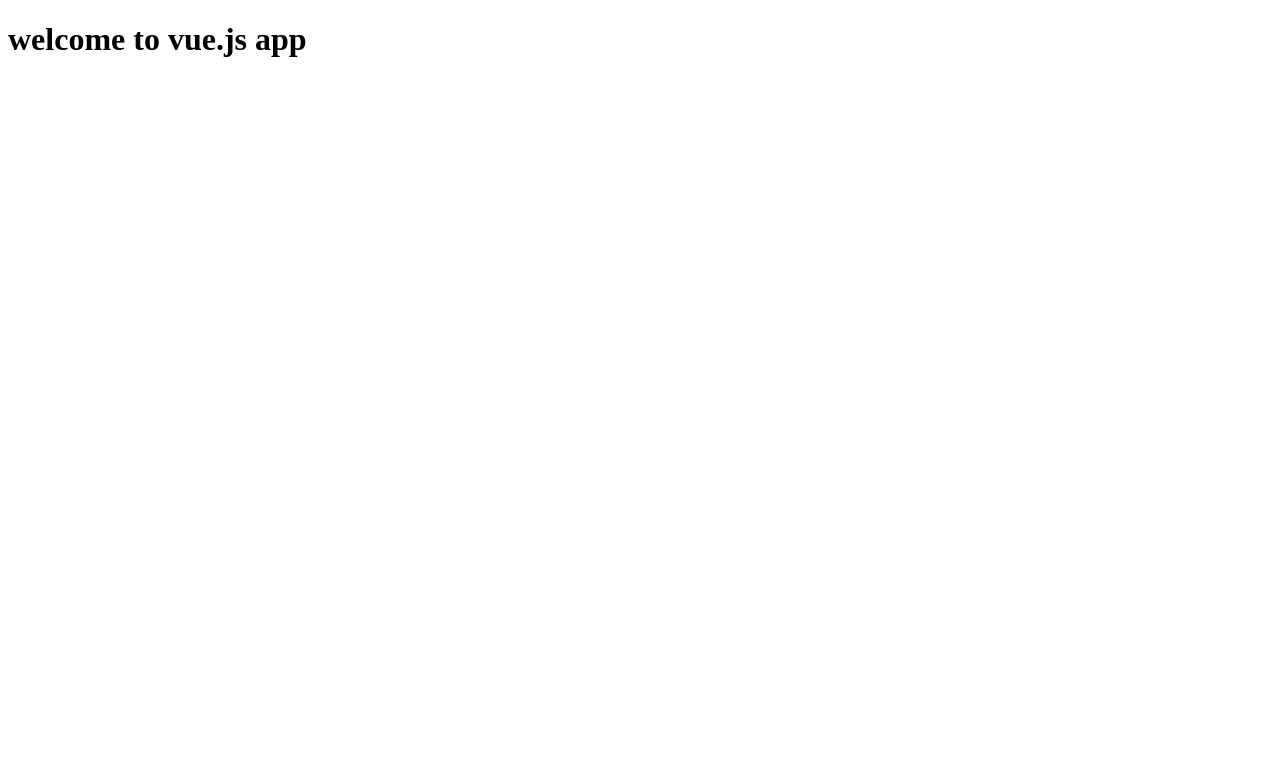
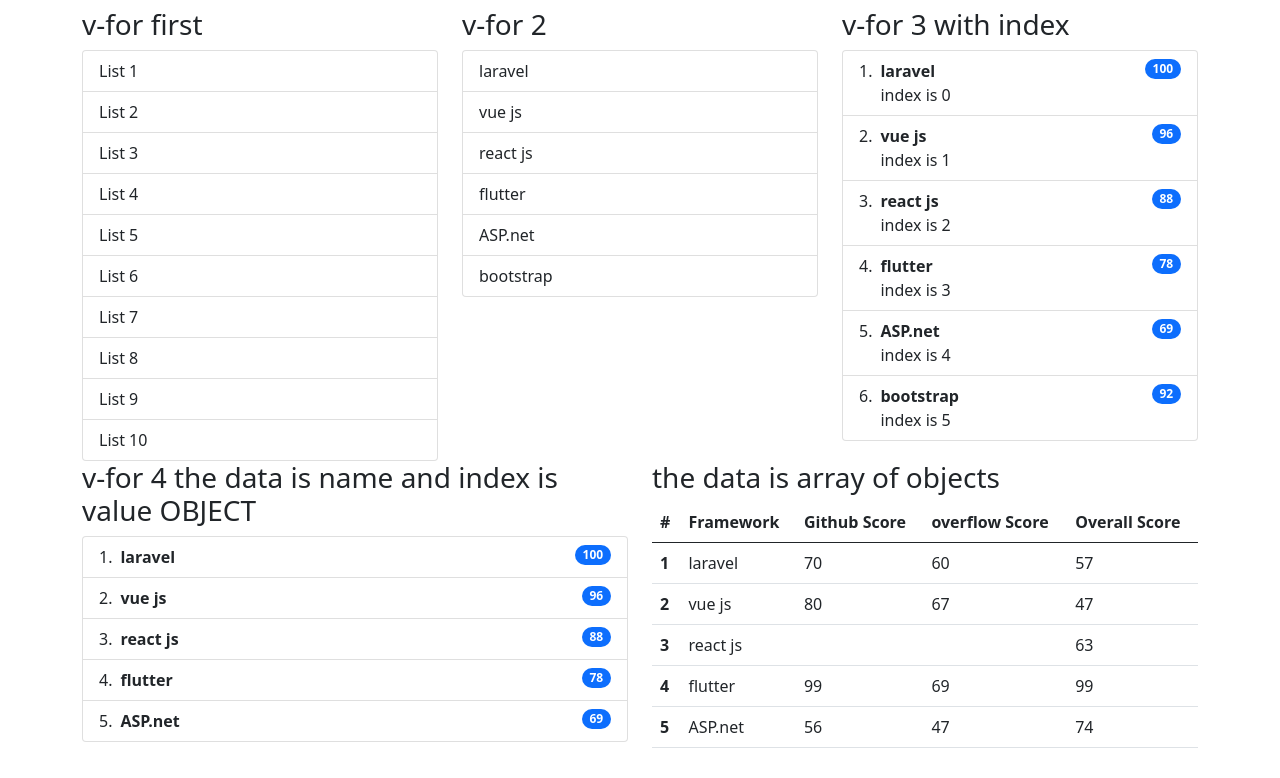
Before and after one commit to ICodingStack/vuejs, a plain HTML site: page index.html in a window 1280 px wide. Drawn offline with nearby package versions, Linux system fonts and the light colour scheme.

Commit message:
v-for for array ,object ,object with values,array of objects

```diff
--- a/index.html
+++ b/index.html
@@ -3,13 +3,82 @@
 <head>
 	<meta charset="UTF-8">
 	<title>Document</title>
+	<link href="https://cdn.jsdelivr.net/npm/bootstrap@5.0.2/dist/css/bootstrap.min.css" rel="stylesheet" integrity="sha384-EVSTQN3/azprG1Anm3QDgpJLIm9Nao0Yz1ztcQTwFspd3yD65VohhpuuCOmLASjC" crossorigin="anonymous">
 </head>
 <body>
 
-	<div id="app">
-		<h1>
-			{{ message }}
-		</h1>
+	<div class="container mt-2" id="app">
+		<div class="row">
+			<div class="col-md-4">
+				<h3>v-for first</h3>
+				<ul class="list-group">
+
+					<li class="list-group-item " aria-current="true"
+					 v-for="n in 10"> {{ 'List ' + n }}</li>
+
+				</ul>
+			</div>
+			<div class="col-md-4">
+				<h3>v-for 2</h3>
+				<ul class="list-group">
+
+					<li class="list-group-item " aria-current="true"
+					 v-for="framework in top10Frameworks">{{ framework }}</li>
+
+				</ul>
+			</div>
+			<div class="col-md-4">
+				<h3>v-for 3 with index</h3>
+				<ol class="list-group list-group-numbered">
+				  <li v-for="(framework,index) in top10Frameworks" class="list-group-item d-flex justify-content-between align-items-start">
+					<div class="ms-2 me-auto">
+					  <div class="fw-bold">{{ framework }}</div>
+					  index is {{ index }}
+					</div>
+					<span class="badge bg-primary rounded-pill">{{ scorcs[index] }}</span>
+				  </li>
+
+				</ol>
+			</div>
+			<div class="col-md-6">
+				<h3>v-for 4 the data is name and index is value OBJECT</h3>
+				<ol class="list-group list-group-numbered">
+				  <li v-for="(score,framework) in frameworks" class="list-group-item d-flex justify-content-between align-items-start">
+					<div class="ms-2 me-auto">
+					  <div class="fw-bold">{{ framework }}</div>
+					</div>
+					<span class="badge bg-primary rounded-pill">{{ score }}</span>
+				  </li>
+
+				</ol>
+			</div>
+			<div class="col-md-6">
+				<h3>the data is array of objects</h3>
+				<table class="table">
+				  <thead>
+					<tr>
+					  <th scope="col">#</th>
+					   <th scope="col">Framework</th>
+					  <th scope="col">Github Score</th>
+					  <th scope="col">overflow Score</th>
+					  <th scope="col">Overall Score</th>
+					</tr>
+				  </thead>
+				  <tbody>
+
+					<tr v-for="(framework,index) of arrayFramework">
+					  <th>{{ index+1 }}</th>
+					  <td>{{ framework.name }}</th>
+					  <td >{{ framework.github }}</td>
+					  <td>{{ framework.overflow }}</td>
+					   <td>{{ framework.overall }}</td>
+					</tr>
+
+				  </tbody>
+				</table>
+			</div>
+
+		</div>
 	</div>
 
 <script src="js/vue.js"></script>
@@ -17,12 +86,32 @@
 
 	new Vue({
 		el: '#app',
-		data: {
-			message: 'welcome to vue.js app'
+		data:{
+			top10Frameworks: [
+				'laravel','vue js','react js','flutter','ASP.net','bootstrap'
+			],
+			scorcs: [
+				100,96,88,78,69,92
+			],
+			frameworks: {
+				'laravel' : 100,
+				'vue js' : 96,
+				'react js' : 88,
+				'flutter': 78,
+				'ASP.net': 69
+			},
+			arrayFramework: [
+				{name:'laravel','github':70,'overflow':60,"overall":57},
+				{name:'vue js','github':80,'overflow':67,"overall":47},
+				{name:'react js','github':null,'overflow':null,"overall":63},
+				{name:'flutter','github':99,'overflow':69,"overall":99},
+				{name:'ASP.net','github':56,'overflow':47,"overall":74},
+			]
 		}
 	})
 
 </script>
 
+<script src="https://cdn.jsdelivr.net/npm/bootstrap@5.0.2/dist/js/bootstrap.bundle.min.js" integrity="sha384-MrcW6ZMFYlzcLA8Nl+NtUVF0sA7MsXsP1UyJoMp4YLEuNSfAP+JcXn/tWtIaxVXM" crossorigin="anonymous"></script>
 </body>
 </html>
```
